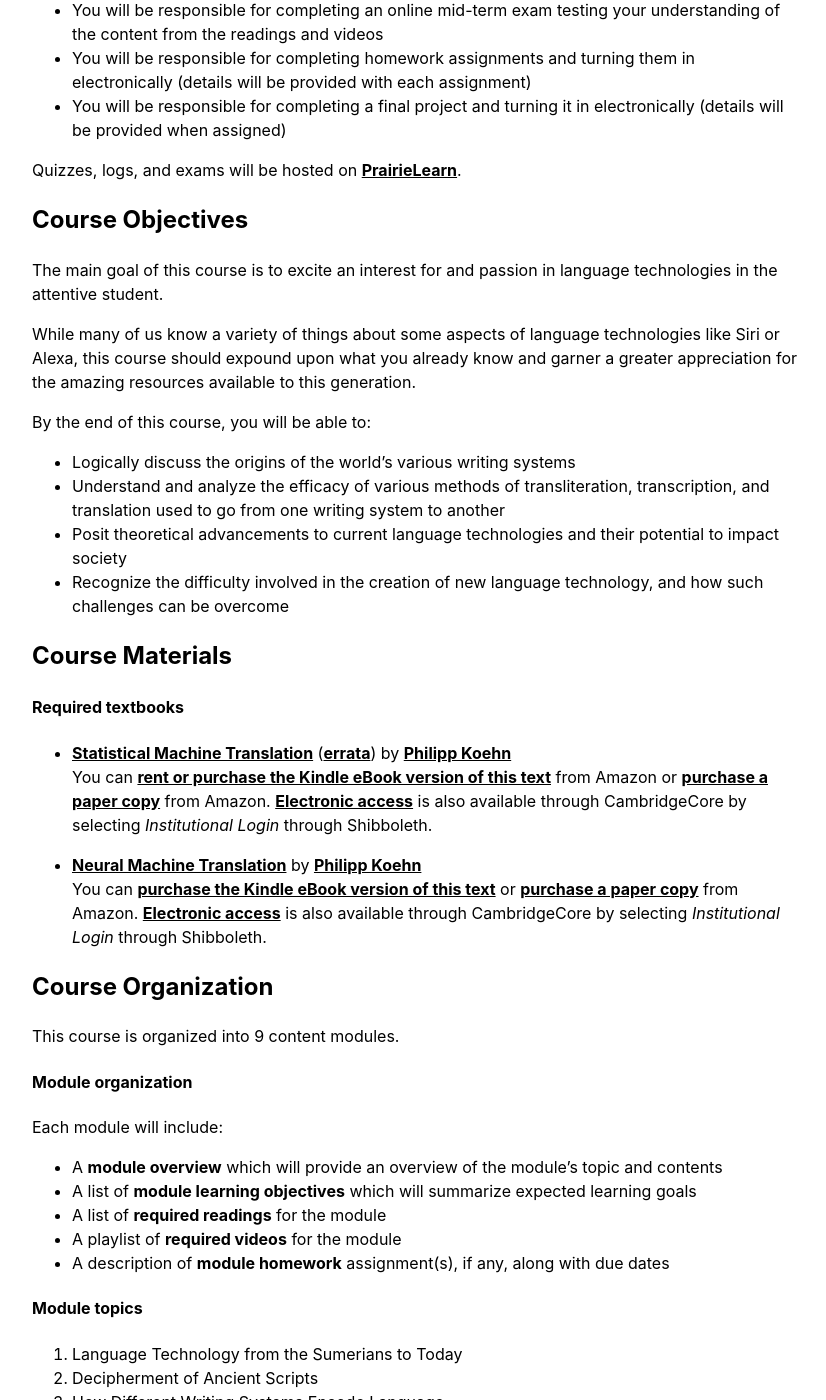
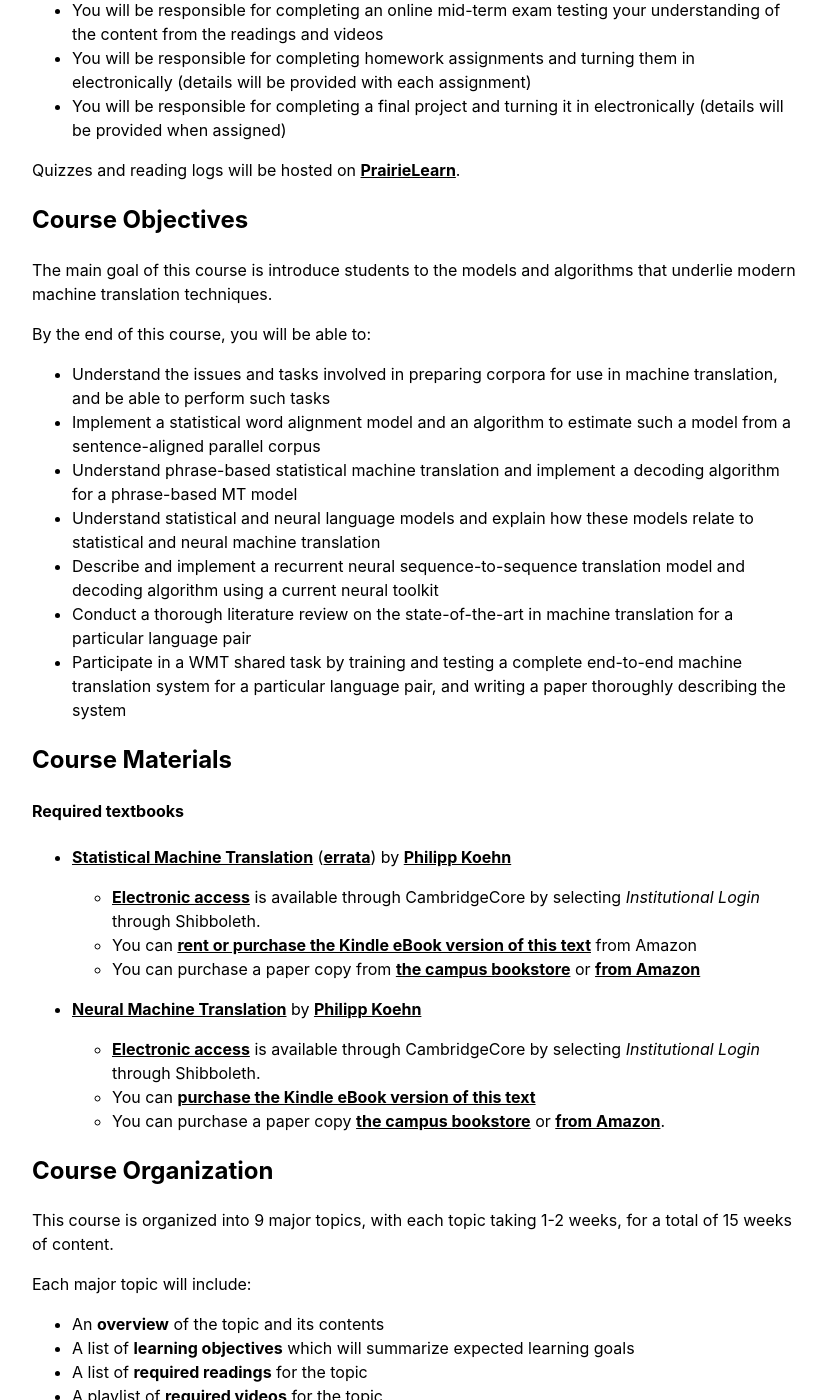
Before and after one commit to 2020-Fall-UIUC-LING506/2020-fall-uiuc-ling506.github.io, a Jekyll site: the page built from index.md, in a window 1280 px wide and 1400 px high, scrolled down 1318 px. Shown: the whole window, without its empty margins (224-1050 px from the left). Built offline with Jekyll 4.4.1, drawn with Linux system fonts in a browser that asks for light colours; our own code applies the rules of GitHub Pages for plain Markdown files; some of the changed text lies outside the part shown.

```diff
--- a/_config.yml
+++ b/_config.yml
@@ -8,8 +8,6 @@ twitter:
 
 permalink: pretty
 
-paginate:            1000
-paginate_path:       "/page:num/"
 baseurl:             ""
 
 compress_html:
--- a/index.md
+++ b/index.md
@@ -40,20 +40,21 @@ Assessments:
 * You will be responsible for completing homework assignments and turning them in electronically (details will be provided with each assignment)
 * You will be responsible for completing a final project and turning it in electronically (details will be provided when assigned)
 
-Quizzes, logs, and exams will be hosted on [PrairieLearn](https://prairielearn.engr.illinois.edu).
+Quizzes and reading logs will be hosted on [PrairieLearn](https://prairielearn.engr.illinois.edu).
 
 
 ## Course Objectives
 
-The main goal of this course is to excite an interest for and passion in language technologies in the attentive student.
-
-While many of us know a variety of things about some aspects of language technologies like Siri or Alexa, this course should expound upon what you already know and garner a greater appreciation for the amazing resources available to this generation.
+The main goal of this course is introduce students to the models and algorithms that underlie modern machine translation techniques.
 
 By the end of this course, you will be able to:
-* Logically discuss the origins of the world's various writing systems
-* Understand and analyze the efficacy of various methods of transliteration, transcription, and translation used to go from one writing system to another
-* Posit theoretical advancements to current language technologies and their potential to impact society
-* Recognize the difficulty involved in the creation of new language technology, and how such challenges can be overcome
+* Understand the issues and tasks involved in preparing corpora for use in machine translation, and be able to perform such tasks
+* Implement a statistical word alignment model and an algorithm to estimate such a model from a sentence-aligned parallel corpus
+* Understand phrase-based statistical machine translation and implement a decoding algorithm for a phrase-based MT model
+* Understand statistical and neural language models and explain how these models relate to statistical and neural machine translation
+* Describe and implement a recurrent neural sequence-to-sequence translation model and decoding algorithm using a current neural toolkit
+* Conduct a thorough literature review on the state-of-the-art in machine translation for a particular language pair
+* Participate in a WMT shared task by training and testing a complete end-to-end machine translation system for a particular language pair, and writing a paper thoroughly describing the system
 
 
 
@@ -61,39 +62,41 @@ By the end of this course, you will be able to:
 
 #### Required textbooks
 
-* [Statistical Machine Translation](http://www.statmt.org/book/) (<a href="http://statmt.org/book/errata.html">errata</a>)
-by <a href="http://www.cs.jhu.edu/~phi/">Philipp Koehn</a><br>
-You can <a href="https://www.amazon.com/Statistical-Machine-Translation-Philipp-Koehn-ebook/dp/B00AKE1W9O">rent or purchase the Kindle eBook version of this text</a> from Amazon or <a href="http://www.amazon.com/Statistical-Machine-Translation-Philipp-Koehn/dp/0521874157">purchase a paper copy</a> from Amazon. [Electronic access](https://www.cambridge.org/core/books/statistical-machine-translation/94EADF9F680558E13BE759997553CDE5) is also available through CambridgeCore by selecting *Institutional Login* through Shibboleth.
+- [Statistical Machine Translation](http://www.statmt.org/book/) ([errata](http://statmt.org/book/errata.html)) by [Philipp Koehn](http://www.cs.jhu.edu/~phi)
 
-* [Neural Machine Translation](http://www.statmt.org/nmt-book) by <a href="http://www.cs.jhu.edu/~phi/">Philipp Koehn</a><br>
-You can <a href="https://www.amazon.com/Neural-Machine-Translation-Philipp-Koehn-ebook/dp/B087D8KX9V">purchase the Kindle eBook version of this text</a> or <a href="https://www.amazon.com/Neural-Machine-Translation-Philipp-Koehn/dp/1108497322">purchase a paper copy</a> from Amazon. [Electronic access](https://www.cambridge.org/core/books/neural-machine-translation/7AAA628F88ADD64124EA008C425C0197) is also available through CambridgeCore by selecting *Institutional Login* through Shibboleth.
+  - [Electronic access](https://www.cambridge.org/core/books/statistical-machine-translation/94EADF9F680558E13BE759997553CDE5) is available through CambridgeCore by selecting *Institutional Login* through Shibboleth.
+  - You can [rent or purchase the Kindle eBook version of this text](https://www.amazon.com/Statistical-Machine-Translation-Philipp-Koehn-ebook/dp/B00AKE1W9O) from Amazon
+  - You can purchase a paper copy from [the campus bookstore](https://bookstore.illinois.edu/site_text_options.asp?) or [from Amazon ](http://www.amazon.com/Statistical-Machine-Translation-Philipp-Koehn/dp/0521874157)
+
+- [Neural Machine Translation](http://www.statmt.org/nmt-book) by [Philipp Koehn](http://www.cs.jhu.edu/~phi)
+
+  - [Electronic access](https://www.cambridge.org/core/books/neural-machine-translation/7AAA628F88ADD64124EA008C425C0197) is available through CambridgeCore by selecting *Institutional Login* through Shibboleth.
+  - You can [purchase the Kindle eBook version of this text](https://www.amazon.com/Neural-Machine-Translation-Philipp-Koehn-ebook/dp/B087D8KX9V)
+  - You can purchase a paper copy [the campus bookstore](https://bookstore.illinois.edu/site_text_options.asp?) or [from Amazon](https://www.amazon.com/Neural-Machine-Translation-Philipp-Koehn/dp/1108497322).
+
 
 ## Course Organization
 
-This course is organized into 9 content modules.
+This course is organized into 9 major topics, with each topic taking 1-2 weeks, for a total of 15 weeks of content.
 
-#### Module organization
+Each major topic will include:
 
-Each module will include:
+* An **overview** of the topic and its contents
+* A list of **learning objectives** which will summarize expected learning goals
+* A list of **required readings** for the topic
+* A playlist of **required videos** for the topic
 
-* A **module overview** which will provide an overview of the module's topic and contents
-* A list of **module learning objectives** which will summarize expected learning goals
-* A list of **required readings** for the module
-* A playlist of **required videos** for the module
-* A description of **module homework** assignment(s), if any, along with due dates
+#### Major topics
 
-#### Module topics
-
-1. Language Technology from the Sumerians to Today
-2. Decipherment of Ancient Scripts
-3. How Different Writing Systems Encode Language
-4. The Invention of Printing
-5. Literacy in Society: How Literati Exclude the Illiterate; The Rise of Literacy
-6. A Brief Introduction to Artificial Intelligence
-7. Precursors to Language Computing: Swift to the 20th Century
-8. Computational Linguistics and Natural Language Processing
-9. Language and the Internet
-
+1. Introduction to machine translation
+2. Managing and modelling data
+3. Statistical word-based machine translation models & algorithms
+4. Statistical phrase-based machine translation models & algorithms
+5. Statistical language models
+6. Feed-forward and recurrent neural language models
+7. Recurrent neural translation models & algorithms
+8. Transformer-based neural translation models & algorithms
+9. Building and running an end-to-end machine translation system
 
 ## Course Policies
 
@@ -116,14 +119,19 @@ Office hours and one-on-one meetings with students will take place [over Zoom](h
 
 Students will be assessed on the extent to which they have attained the learning goals & outcomes through a combination of  practical exercises, homework assignments, projects, quizzes and exams.
 
-* **Quizzes**: 30%
-* **Homework 1**: 7.5%
-* **Homework 2**: 7.5%
-* **Homework 3**: 7.5%
-* **Homework 4**: 7.5%
-* **Reading log**: 5%
-* **Mid-term Exam**: 15%
-* **Final Project**: 20%
+* **Quizzes and reading log**: 10%
+* **Homework**:
+  * HW1: 10%
+  * HW2: 10%
+  * HW3: 10%
+  * HW4: 10%
+  * HW5: 10%
+* **Project**:
+  * Proposal: 5%
+  * Literature review: 10%
+  * Checkpoint 1: 5%
+  * Checkpoint 2: 5%
+  * Final report: 15%
 
 
 Grades will be assessed on a 10-point fixed letter grade system with no rounding. [Grading on a curve](http://en.wikipedia.org/wiki/Grading_on_a_curve) will **not** be used. In the table below, square brackets and parentheses are used to indicate [inclusive and exclusive endpoints](https://en.wikipedia.org/wiki/Interval_(mathematics)#Including_or_excluding_endpoints), respectively.
```
Also changed, not shown: _data/schedule.yaml (+75 -17 lines), hw2.md (+1 -4 lines), hw3.md (added, +201 -0 lines), schedule.md (+3 -3 lines).
